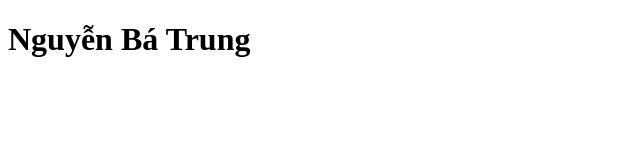
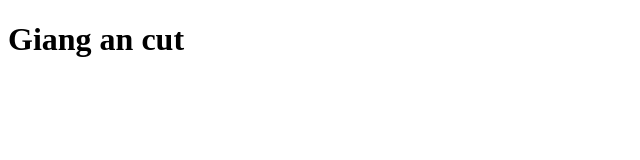
Before and after one commit to nbtno1/nbtno1.github.io, a plain HTML site: page index.html in a window 1280 px wide. Shown: the whole page, without its empty margins (0-640 px from the left). Drawn offline with Linux system fonts and the light colour scheme.

Commit message:
update index.html

```diff
--- a/index.html
+++ b/index.html
@@ -5,6 +5,6 @@
   <meta name="Web by trung" content="Trung pro"></meta>
 </head>
 <body>
-  <h1>Nguyễn Bá Trung</h1>
+  <h1>Giang an cut</h1>
 </body>
 </html>
```
